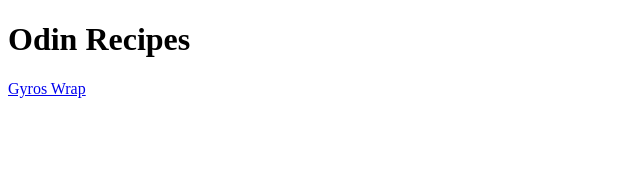
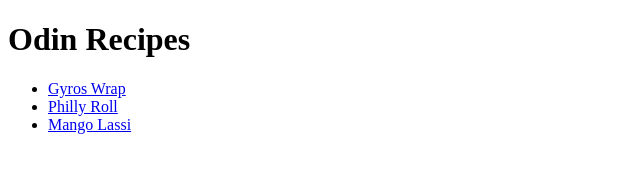
Before and after one commit to gdvnprt/odin-recipes, a plain HTML site: page index.html in a window 1280 px wide. Shown: the whole page, without its empty margins (0-640 px from the left). Drawn offline with Linux system fonts and the light colour scheme.

Commit message:
Add recipe links to index and organize
Add the two new recipe pages to index.html and order in ul

```diff
--- a/index.html
+++ b/index.html
@@ -8,7 +8,10 @@
 <body>
     <h1>Odin Recipes</h1>
 
-    <a href="recipes/gyros-wrap.html">Gyros Wrap</a>
+    <ul>
+        <li><a href="recipes/gyros-wrap.html">Gyros Wrap</a></li>
+        <li><a href="recipes/philly-roll.html">Philly Roll</a></li>
+        <li><a href="recipes/mango-lassi.html">Mango Lassi</a></li>
 
 </body>
 </html>
```
